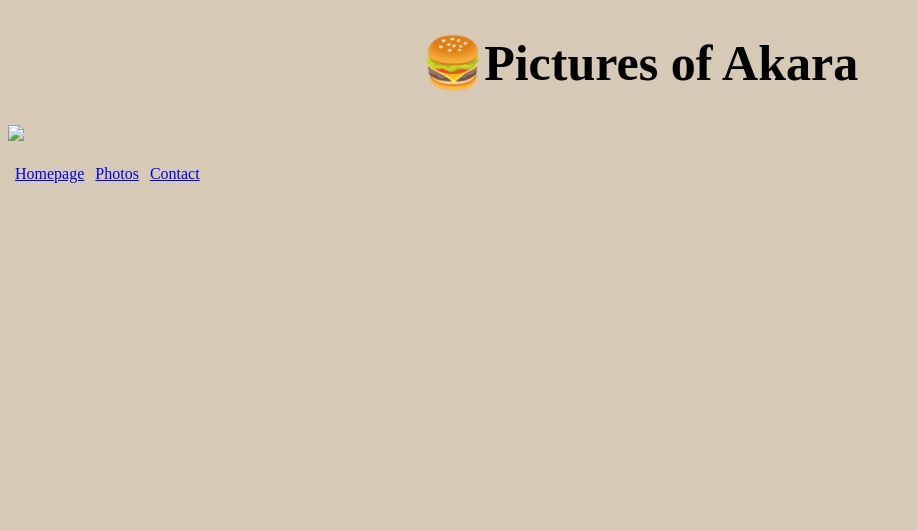
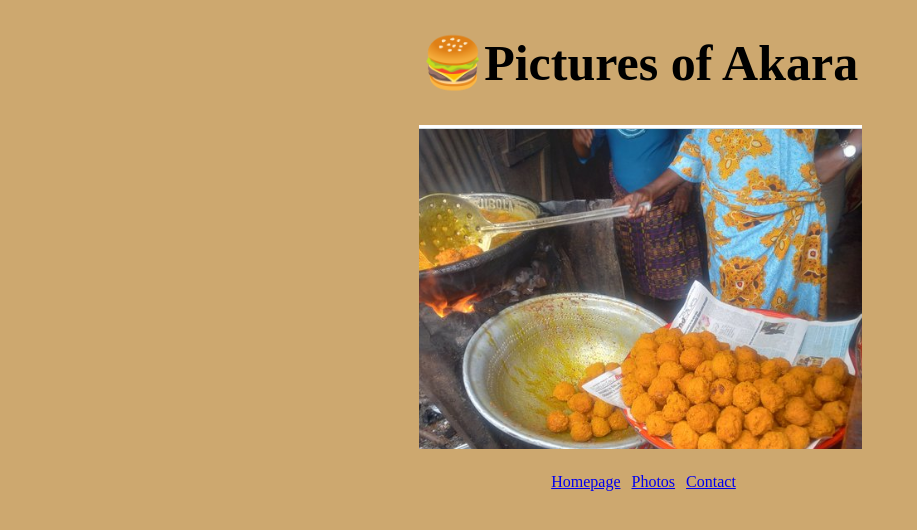
Before and after one commit to Sadebeauty/Akara, a plain HTML site: page images.html in a window 1280 px wide. Shown: the whole page, without its empty margins (0-917 px from the left). Drawn offline with Linux system fonts and the light colour scheme.

Commit message:
updated image page and added some css

```diff
--- a/images.html
+++ b/images.html
@@ -17,8 +17,9 @@
   </head>
   <body>
     <h1>🍔Pictures of Akara</h1>
-    <img src="/images/akaraosu.png" />
-    <div class="akara-photo"></div>
+    <div class="akara-photo">
+      <img src="/image/akaraosu.png" />
+
       <footer>
         <a
           class="interlink"
@@ -36,5 +37,6 @@
           >Contact</a
         >
       </footer>
+    </div>
   </body>
 </html>
--- a/styles.css
+++ b/styles.css
@@ -1,6 +1,6 @@
 /** @format */
 body {
-  background-color: #d6c9b6;
+  background-color: #cda86f;
 }
 h1 {
   text-align: center;
@@ -24,5 +24,6 @@ p {
   text-align: center;
 }
 .akara-photo {
+  display: block;
   text-align: center;
 }
```
Also changed, not shown: image/akara.jfif (added), image/akaraosu.png (added). Lines whose indentation alone changed are shown as unchanged.
